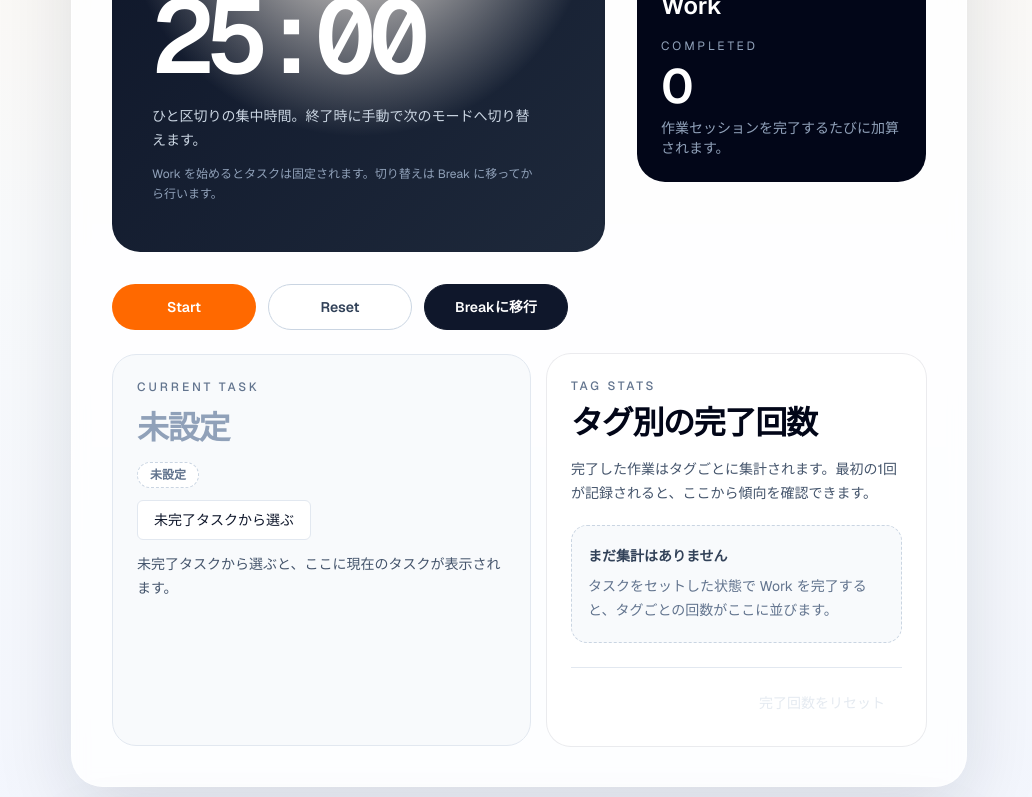
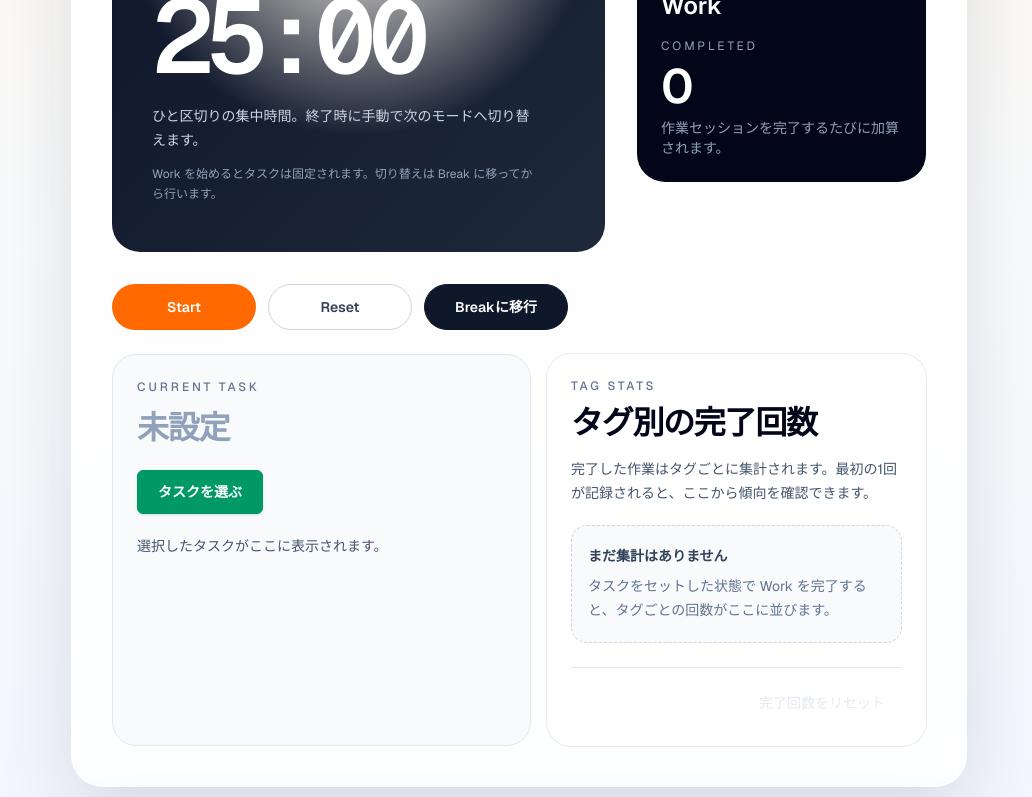
Before and after one commit to arakink/pomo-list, a Next.js app: page / in a window 1280 px wide. Shown: the part 455-1252 px from the top of the page, without its empty margins (121-1153 px from the left). Built offline with nearby package versions, Linux system fonts and the light colour scheme.

Commit message:
refactor: タスク説明文を更新し、UIの余白を調整

```diff
--- a/components/timer-panel.tsx
+++ b/components/timer-panel.tsx
@@ -46,7 +46,7 @@ function getCurrentTaskDescription(currentTask: CurrentTask | null) {
     return "このタスクにはタグがありません。完了回数は「タグなし」として集計されます。";
   }
 
-  return "未完了タスクからセットした内容が表示されています。Work 完了時にこのタグへ回数が加算されます。";
+  return "現在取り組むタスクです。\nWork完了時に、タグ別の完了回数に反映されます。";
 }
 
 function getCurrentTaskActionDescription(canClearActiveTask: boolean) {
@@ -367,7 +367,7 @@ export function TimerPanel({
           <h2 className="text-xs font-medium uppercase tracking-[0.24em] text-slate-500">
             Current Task
           </h2>
-          <div className="mt-3 space-y-3">
+          <div className="mt-3 space-y-5">
             <p
               className={`text-2xl font-semibold tracking-[-0.04em] sm:text-[2rem] ${
                 hasCurrentTask ? "text-slate-950" : "text-slate-400"
@@ -386,25 +386,22 @@ export function TimerPanel({
                 </span>
               )
             ) : (
-              <div className="space-y-3">
-                <span className="inline-flex w-fit rounded-full border border-dashed border-slate-300 bg-white px-3 py-1 text-xs font-semibold text-slate-500">
-                  未設定
-                </span>
+              <div className="space-y-5">
                 <div>
                   <Button
                     onClick={onBrowseIncompleteTodos}
-                    variant="secondary"
-                    className="rounded-2xl border-slate-200 bg-white text-slate-700 hover:border-slate-300 hover:bg-slate-50"
+                    variant="default"
+                    className="h-11 rounded-2xl bg-emerald-600 px-5 text-sm font-semibold text-white shadow-[0_14px_30px_rgba(16,185,129,0.18)] hover:bg-emerald-700"
                   >
-                    未完了タスクから選ぶ
+                    タスクを選ぶ
                   </Button>
                 </div>
               </div>
             )}
-            <p className="text-sm leading-6 text-slate-600">
+            <p className="text-sm leading-6 whitespace-pre-line text-slate-600">
               {hasCurrentTask
                 ? getCurrentTaskDescription(currentTask)
-                : "未完了タスクから選ぶと、ここに現在のタスクが表示されます。"}
+                : "選択したタスクがここに表示されます。"}
             </p>
             {hasCurrentTask ? (
               <div className="space-y-3 pt-1">
```
